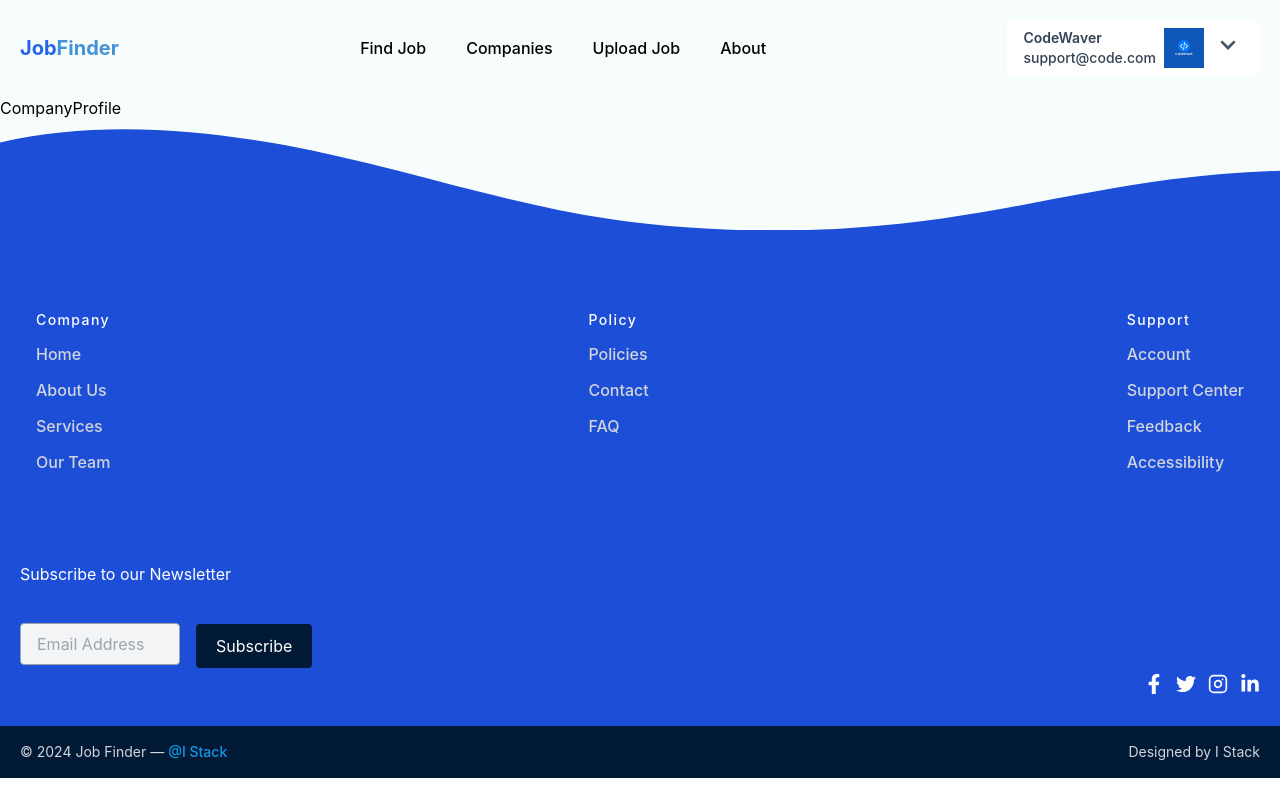
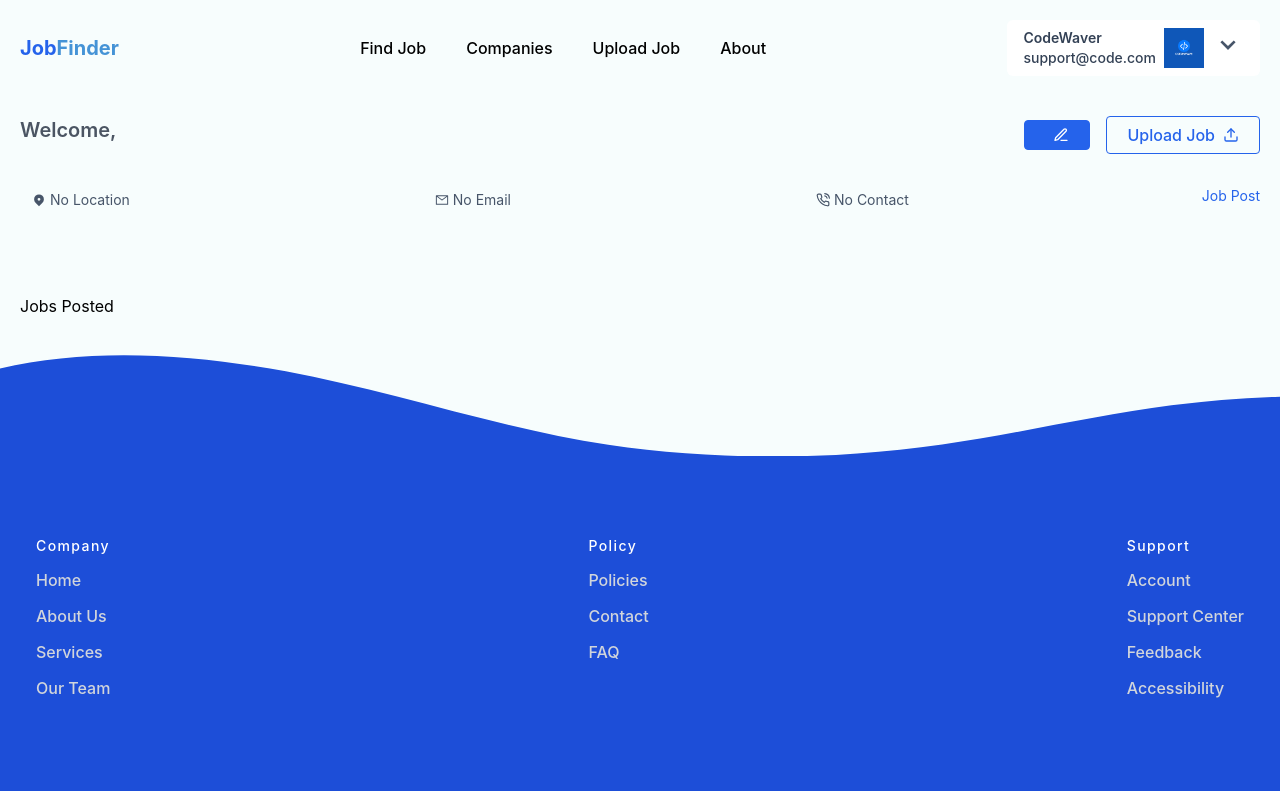
Before and after one commit to Veasna3d/FindJob, a React (Vite) app in the folder client/: page /company-profile in a window 1280 px wide. Shown: the top 791 px of the page. Built offline with nearby package versions, Linux system fonts and the light colour scheme.

Commit message:
Company Profile

```diff
--- a/client/src/pages/CompanyProfile.jsx
+++ b/client/src/pages/CompanyProfile.jsx
@@ -1,9 +1,227 @@
-import React from 'react'
+import React, { Fragment, useEffect, useState } from "react";
+import { Dialog, Transition } from "@headlessui/react";
+import { useForm } from "react-hook-form";
+import { useDispatch, useSelector } from "react-redux";
+import { HiLocationMarker } from "react-icons/hi";
+import { AiOutlineMail } from "react-icons/ai";
+import { FiPhoneCall, FiEdit3, FiUpload } from "react-icons/fi";
+import { Link, useParams } from "react-router-dom";
+import { companies, jobs } from "../utils/data";
+import { CustomButton, Loading, TextInput } from "../components";
+
+const CompanyForm = ({ open, setOpen }) => {
+  const { user } = useSelector((state) => state.user);
+  const {
+    register,
+    handleSubmit,
+    getValues,
+    watch,
+    formState: { errors },
+  } = useForm({ mode: "onChange", defaultValues: { ...user?.user } });
+
+  const dispatch = useDispatch();
+  const [profileImage, setProfileImage] = useState();
+  const [uploadCv, setUploadCv] = useState();
+
+  const onSubmit = () => {};
+  const closeModal = () => setOpen(false);
+
+  return (
+    <>
+      <Transition appear show={opener ?? false} as={Fragment}>
+        <Dialog as="div" className="relative z-50" onClose={closeModal}>
+          <Transition.Child
+            as={Fragment}
+            enter="ease-out duration-300"
+            enterFrom="opacity-0"
+            enterTo="opacity-100"
+            leave="ease-in duration-200"
+            leaveFrom="opacity-100"
+            leaveTo="opacity-0"
+          >
+            <div className="fixed inset-0 bg-black bg-opacity-25" />
+          </Transition.Child>
+
+          <div className="fixed inset-0 overflow-y-auto">
+            <div className="flex min-h-full items-center justify-center p-4 text-center">
+              <Transition.Child
+                as={Fragment}
+                enter="ease-out duration-300"
+                enterFrom="opacity-0 scale-95"
+                enterTo="opacity-100 scale-100"
+                leave="ease-in duration-200"
+                leaveFrom="opacity-100 scale-100"
+                leaveTo="opacity-0 scale-95"
+              >
+                <Dialog.Panel className="w-full max-w-md transform overflow-hidden rounded-2xl bg-white p-6 text-left align-middle shadow-xl transition-all">
+                  <Dialog.Title
+                    as="h3"
+                    className="text-lg font-semibold leading-6 text-gray-900"
+                  >
+                    Edit Company Profile
+                  </Dialog.Title>
+
+                  <form
+                    className="w-full mt-2 flex flex-col gap-5"
+                    onSubmit={handleSubmit(onSubmit)}
+                  >
+                    <TextInput
+                      name="name"
+                      label="Company Name"
+                      type="text"
+                      register={register("name", {
+                        required: "Compnay Name is required",
+                      })}
+                      error={errors.name ? errors.name?.message : ""}
+                    />
+
+                    <TextInput
+                      name="location"
+                      label="Location/Address"
+                      placeholder="eg. Califonia"
+                      type="text"
+                      register={register("location", {
+                        required: "Address is required",
+                      })}
+                      error={errors.location ? errors.location?.message : ""}
+                    />
+
+                    <div className="w-full flex gap-2">
+                      <div className="w-1/2">
+                        <TextInput
+                          name="contact"
+                          label="Contact"
+                          placeholder="Phone Number"
+                          type="text"
+                          register={register("contact", {
+                            required: "Contact is required!",
+                          })}
+                          error={errors.contact ? errors.contact?.message : ""}
+                        />
+                      </div>
+
+                      <div className="w-1/2 mt-2">
+                        <label className="text-gray-600 text-sm mb-1">
+                          Company Logo
+                        </label>
+                        <input
+                          type="file"
+                          onChange={(e) => setProfileImage(e.target.files[0])}
+                        />
+                      </div>
+                    </div>
+
+                    <div className="flex flex-col">
+                      <label className="text-gray-600 text-sm mb-1">
+                        About Company
+                      </label>
+                      <textarea
+                        className="ounded border border-gray-400 focus:outline-none focus:border-blue-500 focus:ring-1 focus:ring-blue-500 text-base px-4 py-2 resize-none"
+                        rows={4}
+                        cols={6}
+                        {...register("about", {
+                          required: "Write a little bit about your company.",
+                        })}
+                        aria-invalid={errors.about ? "true" : "false"}
+                      ></textarea>
+                      {errors.about && (
+                        <span
+                          role="alert"
+                          className="text-xs text-red-500 mt-0.5"
+                        >
+                          {errors.about?.message}
+                        </span>
+                      )}
+                    </div>
+
+                    <div className="mt-4">
+                      <CustomButton
+                        type="submit"
+                        containerStyles="inline-flex justify-center rounded-md border border-transparent bg-blue-600 px-8 py-2 text-sm font-medium text-white hover:bg-[#1d4fd846] hover:text-[#1d4fd8] focus:outline-none "
+                        title={"Submit"}
+                      />
+                    </div>
+                  </form>
+                </Dialog.Panel>
+              </Transition.Child>
+            </div>
+          </div>
+        </Dialog>
+      </Transition>
+    </>
+  );
+};
 
 const CompanyProfile = () => {
+  const params = useParams();
+  const { user } = useSelector((state) => state.user);
+  const [info, setInfo] = useState(null);
+  const [isLoading, setIsLoading] = useState(false);
+  const [openForm, setOpenForm] = useState(false);
+
+  useEffect(() => {
+    setInfo(companies[parseInt(params?.id) - 1 ?? 0]);
+    window.scrollTo({ top: 0, left: 0, behavior: "smooth" });
+  }, []);
+
+  if (isLoading) {
+    return <Loading />;
+  }
+
   return (
-    <div>CompanyProfile</div>
-  )
-}
+    <div className="container mx-auto p-5">
+      <div>
+        <div className="w-full flex flex-col md:flex-row gap-3 justify-between">
+          <h2 className="text-gray-600 text-xl font-semibold">
+            Welcome, {info?.name}
+          </h2>
 
-export default CompanyProfile
+          {user?.user?.accountType === undefined &&
+            info?._id === user?.user?._id && (
+              <div className="flex items-center justify-center py-5 md:py-0 gap-4">
+                <CustomButton
+                  onClick={() => setOpenForm(true)}
+                  iconRight={<FiEdit3 />}
+                  containerStyles={`py-1.5 px-3 md:px-5 focus:outline-none bg-blue-600  hover:bg-blue-700 text-white rounded text-sm md:text-base border border-blue-600`}
+                />
+
+                <Link to="/upload-job">
+                  <CustomButton
+                    title="Upload Job"
+                    iconRight={<FiUpload />}
+                    containerStyles={`text-blue-600 py-1.5 px-3 md:px-5 focus:outline-none  rounded text-sm md:text-base border border-blue-600`}
+                  />
+                </Link>
+              </div>
+            )}
+        </div>
+
+        <div className="w-full flex flex-col md:flex-row justify-start md:justify-between mt-4 md:mt-8 text-sm">
+          <p className="flex gap-1 items-center px-3 py-1 text-slate-600 rounded-full">
+            <HiLocationMarker /> {info?.location ?? "No Location"}
+          </p>
+          <p className="flex gap-1 items-center   px-3 py-1 text-slate-600 rounded-full">
+            <AiOutlineMail /> {info?.email ?? "No Email"}
+          </p>
+          <p className="flex gap-1 items-center   px-3 py-1 text-slate-600 rounded-full">
+            <FiPhoneCall /> {info?.contact ?? "No Contact"}
+          </p>
+
+          <div className="flex flex-col items-center mt-10 md:mt-0">
+            <span className="text-xl">{info?.jobPosts?.length}</span>
+            <p className="text-blue-600">Job Post</p>
+          </div>
+        </div>
+      </div>
+
+      <div className="w-full mt-20 flex flex-col gap-2">
+        <p>Jobs Posted</p>
+        <div className="flex flex-wrap gap-3">
+          {/* Job Card */}
+        </div>
+      </div>
+    </div>
+  );
+};
+
+export default CompanyProfile;
```
